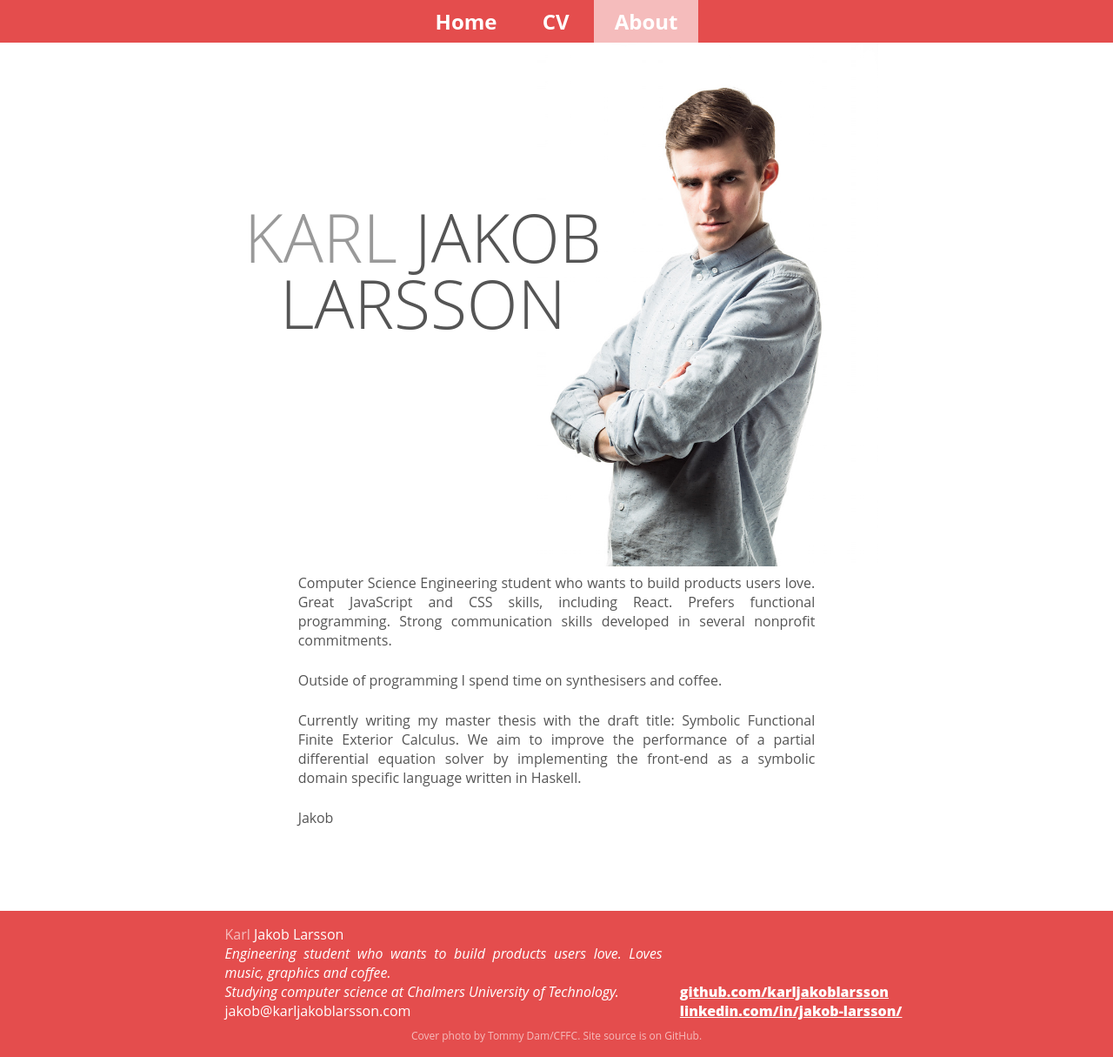
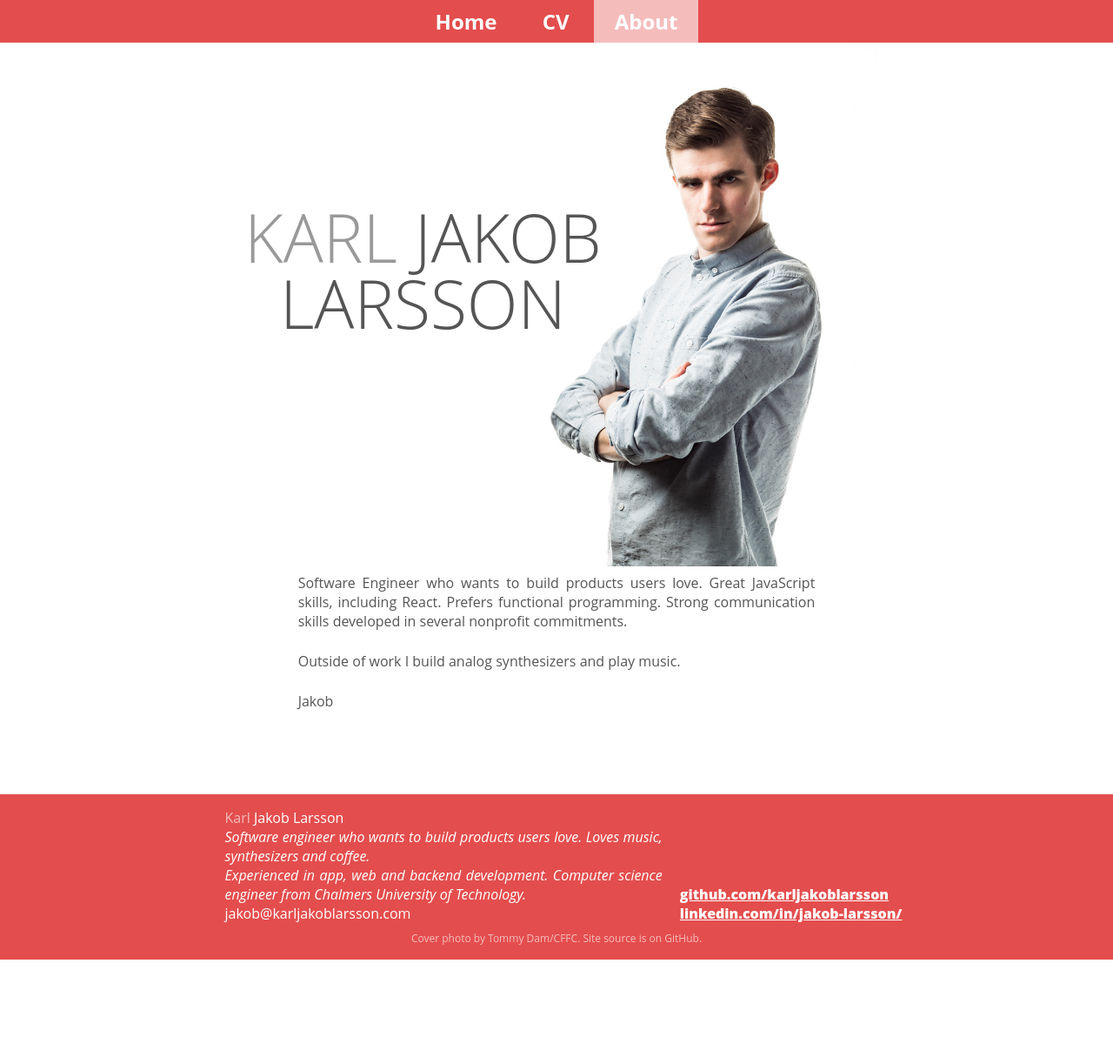
Before and after one commit to karljakoblarsson/karljakoblarsson.github.io, a Jekyll site: the page built from about.md, in a window 1280 px wide. Shown: the whole page at 87% size. Built offline with Jekyll 4.4.1, drawn with Linux system fonts in a browser that asks for light colours; after the commit the page ends 1103 px from its top, so only the background shows below that.

Commit message:
Update footer and about page

```diff
--- a/_includes/footer.html
+++ b/_includes/footer.html
@@ -3,10 +3,11 @@
       <span class="middlename">Karl</span> Jakob Larsson
         <br />
         <em>
-          Engineering student who wants to build products users love.
-          Loves music, graphics and coffee.
+          Software engineer who wants to build products users love.
+          Loves music, synthesizers and coffee.
         <br />
-          Studying computer science at Chalmers University of Technology.
+          Experienced in app, web and backend development.
+          Computer science engineer from Chalmers University of Technology.
         <br />
       </em>
         jakob@karljakoblarsson.com
--- a/about.md
+++ b/about.md
@@ -4,31 +4,12 @@ title: Karl Jakob Larsson
 menuitem: navabout
 ---
 
-<!-- I'm currently living in Gothenburg while studying at Chalmers University of -->
-<!-- Technology. I'm in the computer science engineering program. I started in -->
-<!-- industrial design engineering but I realised I wanted to work on the more -->
-<!-- technical parts of UX. -->
-
-<!-- My biggest interest is music. During high school I played i several rockbands -->
-<!-- back in my hometown, Uppsala. Now at Chalmers I play drums in a student -->
-<!-- orchestra, AllianceOrchestret. -->
-
-<!-- This is my personal website where you can find stuff I've done and random -->
-<!-- thoughts. I built this version during the spring of 2015 but it's always a work -->
-<!-- in progress. -->
-
-
-Computer Science Engineering student who wants to build products users love.
-Great JavaScript and CSS skills, including React. Prefers functional
+Software Engineer who wants to build products users love.
+Great JavaScript skills, including React. Prefers functional
 programming.  Strong communication skills developed in several nonprofit
 commitments.
 
-Outside of programming I spend time on synthesisers and coffee.
-
-Currently writing my master thesis with the draft title: Symbolic Functional Finite
-Exterior Calculus. We aim to improve the performance of a partial differential
-equation solver by implementing the front-end as a symbolic domain specific
-language written in Haskell.
+Outside of work I build analog synthesizers and play music.
 
 
 Jakob
```
